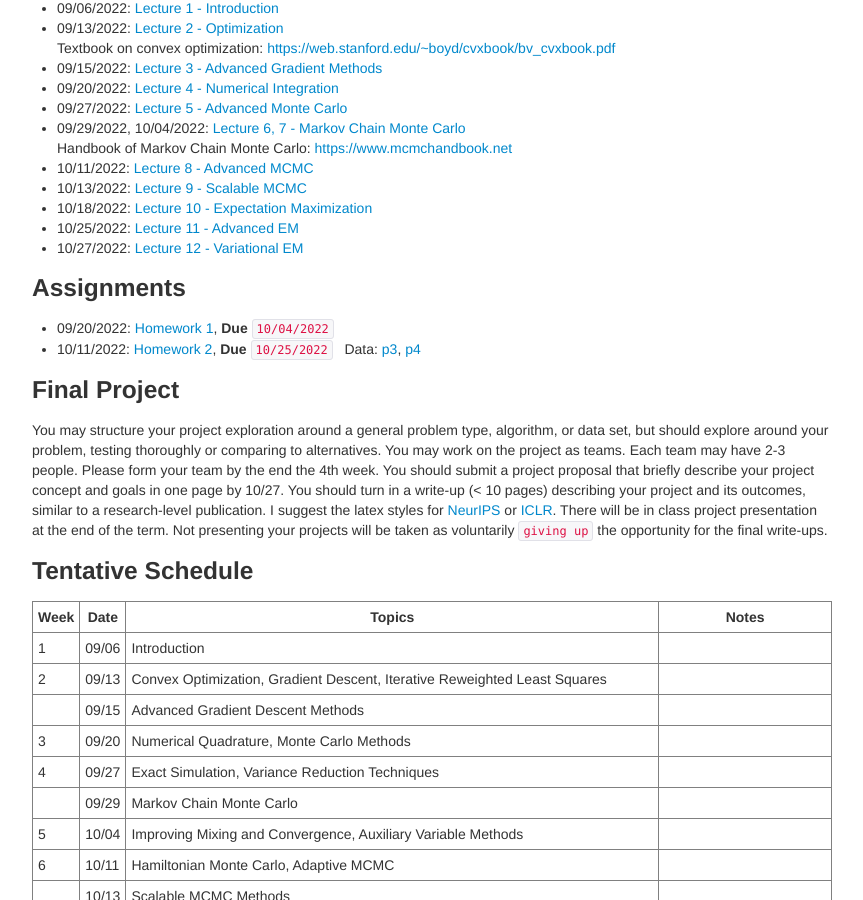
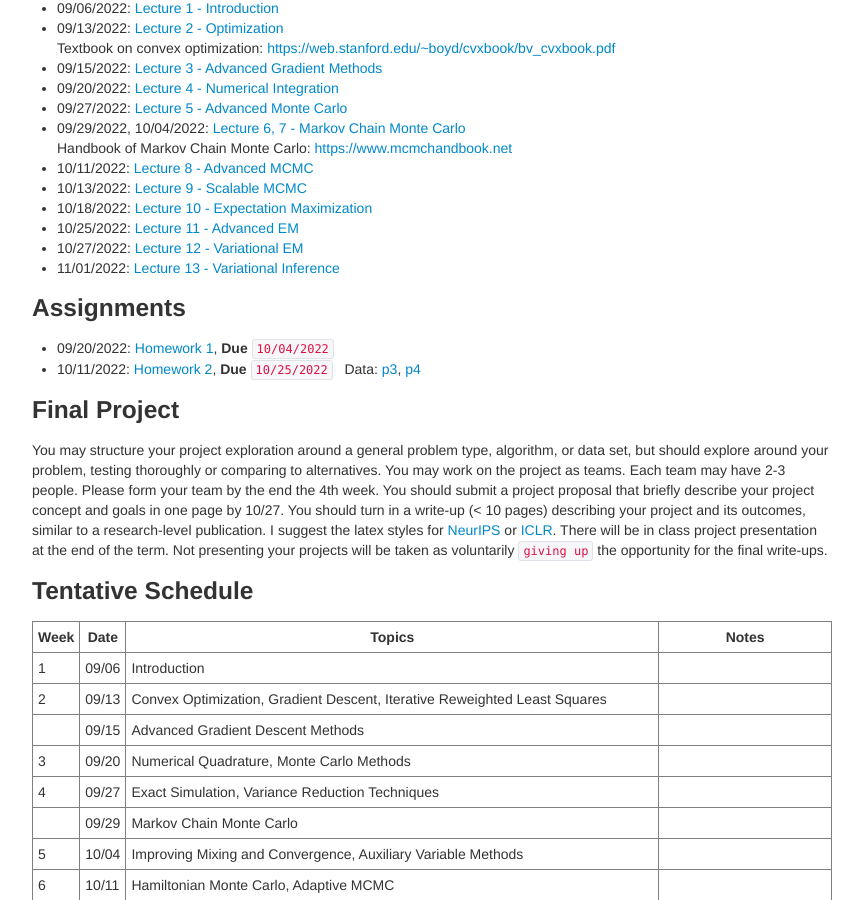
Before and after one commit to zcrabbit/zcrabbit.github.io, a Jekyll site: the page built from courses/smcm-f22.md, in a window 1280 px wide and 900 px high, scrolled down 1145 px. Shown: the whole window, without its empty margins (208-1071 px from the left). Built offline with Jekyll 4.4.1, drawn with Linux system fonts in a browser that asks for light colours.

Commit message:
lecture 13 out

```diff
--- a/courses/smcm-f22.md
+++ b/courses/smcm-f22.md
@@ -50,6 +50,7 @@ We will use python during the course. A good Python tutorial is available at <ht
 - 10/18/2022: [Lecture 10 - Expectation Maximization]({{sites.baseurl}}/static/slides/smcm_fall22/lec10.pdf)
 - 10/25/2022: [Lecture 11 - Advanced EM]({{sites.baseurl}}/static/slides/smcm_fall22/lec11.pdf)
 - 10/27/2022: [Lecture 12 - Variational EM]({{sites.baseurl}}/static/slides/smcm_fall22/lec12.pdf)
+- 11/01/2022: [Lecture 13 - Variational Inference]({{sites.baseurl}}/static/slides/smcm_fall22/lec13.pdf)
 
 ### Assignments
 - 09/20/2022: [Homework 1]({{sites.baseurl}}/static/slides/smcm_fall22/hw01.pdf), **Due** `10/04/2022`
```
Also changed, not shown: 3 other files.
